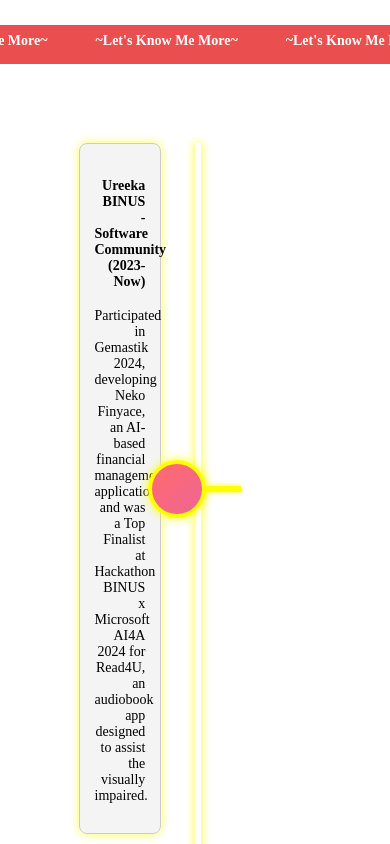
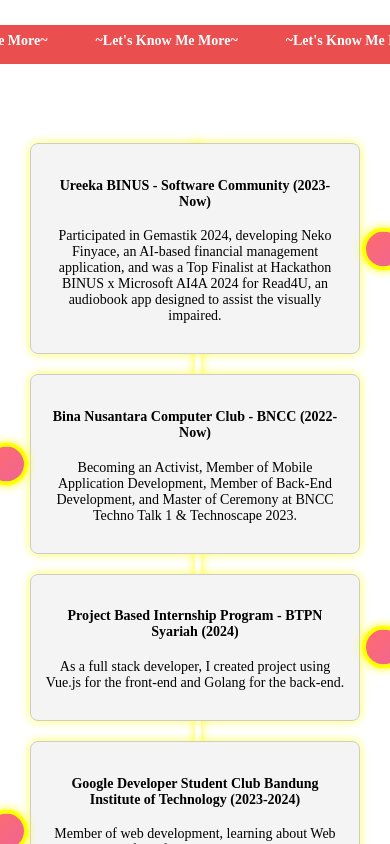
Before and after one commit to ivanadriannn/ivanadrian-portfolio, a React (Create React App) app: page / in a window 390 px wide. Shown: the part 2000-2844 px from the top of the page. Built offline with nearby package versions, Linux system fonts and the light colour scheme; the HTML template or start-up script is replaced by a standard one.

Commit message:
UploadRevision

```diff
--- a/src/styles/section/_experiences.scss
+++ b/src/styles/section/_experiences.scss
@@ -100,3 +100,42 @@
     animation: none !important;
     transition: none !important;
 }
+
+@media (max-width: 768px) {
+    .experience-container {
+        width: 90%;
+    }
+
+    .experience-item {
+        width: 100%;
+    }
+
+    .experience-item.left, .experience-item.right {
+        left: 0;
+        text-align: center;
+    }
+
+    .experience-item.right {
+        left: 0;
+    }
+
+    .experience-node {
+        width: 40px;
+        height: 40px;
+    }
+}
+
+@media (max-width: 480px) {
+    .experience-container {
+        width: 95%;
+    }
+
+    .experience-item {
+        width: 100%;
+    }
+
+    .experience-node {
+        width: 35px;
+        height: 35px;
+    }
+}
```
